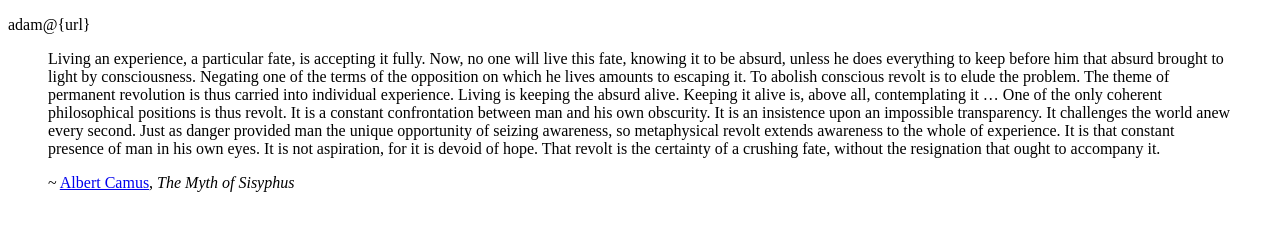
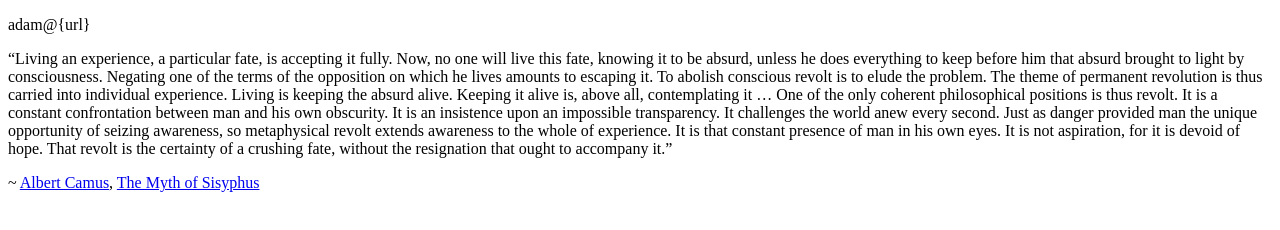
Before and after one commit to adamcrowe/adamcrowe.github.io, a plain HTML site: page index.html in a window 1280 px wide. Drawn offline with Linux system fonts and the light colour scheme.

Commit message:
Minor fixes

```diff
--- a/index.html
+++ b/index.html
@@ -11,9 +11,7 @@
 	</head>
 	<body>
 		<p>adam@{url}</p>
-		<blockquote>
-			<p>Living an experience, a particular fate, is accepting it fully. Now, no one will live this fate, knowing it to be absurd, unless he does everything to keep before him that absurd brought to light by consciousness. Negating one of the terms of the opposition on which he lives amounts to escaping it. To abolish conscious revolt is to elude the problem. The theme of permanent revolution is thus carried into individual experience. Living is keeping the absurd alive. Keeping it alive is, above all, contemplating it &hellip; One of the only coherent philosophical positions is thus revolt. It is a constant confrontation between man and his own obscurity. It is an insistence upon an impossible transparency. It challenges the world anew every second. Just as danger provided man the unique opportunity of seizing awareness, so metaphysical revolt extends awareness to the whole of experience. It is that constant presence of man in his own eyes. It is not aspiration, for it is devoid of hope. That revolt is the certainty of a crushing fate, without the resignation that ought to accompany it.</p>
-			<p>~ <a href="https://en.wikipedia.org/wiki/Albert_Camus">Albert Camus</a>, <em>The Myth of Sisyphus</em></p>
-		</blockquote>
+		<p><q>Living an experience, a particular fate, is accepting it fully. Now, no one will live this fate, knowing it to be absurd, unless he does everything to keep before him that absurd brought to light by consciousness. Negating one of the terms of the opposition on which he lives amounts to escaping it. To abolish conscious revolt is to elude the problem. The theme of permanent revolution is thus carried into individual experience. Living is keeping the absurd alive. Keeping it alive is, above all, contemplating it &hellip; One of the only coherent philosophical positions is thus revolt. It is a constant confrontation between man and his own obscurity. It is an insistence upon an impossible transparency. It challenges the world anew every second. Just as danger provided man the unique opportunity of seizing awareness, so metaphysical revolt extends awareness to the whole of experience. It is that constant presence of man in his own eyes. It is not aspiration, for it is devoid of hope. That revolt is the certainty of a crushing fate, without the resignation that ought to accompany it.</p>
+		<p>~ <a href="https://en.wikipedia.org/wiki/Albert_Camus">Albert Camus</a>, <a href="http://dbanach.com/absurd%20reasoning.htm">The Myth of Sisyphus</a></p>
 	</body>
 </html>
```
